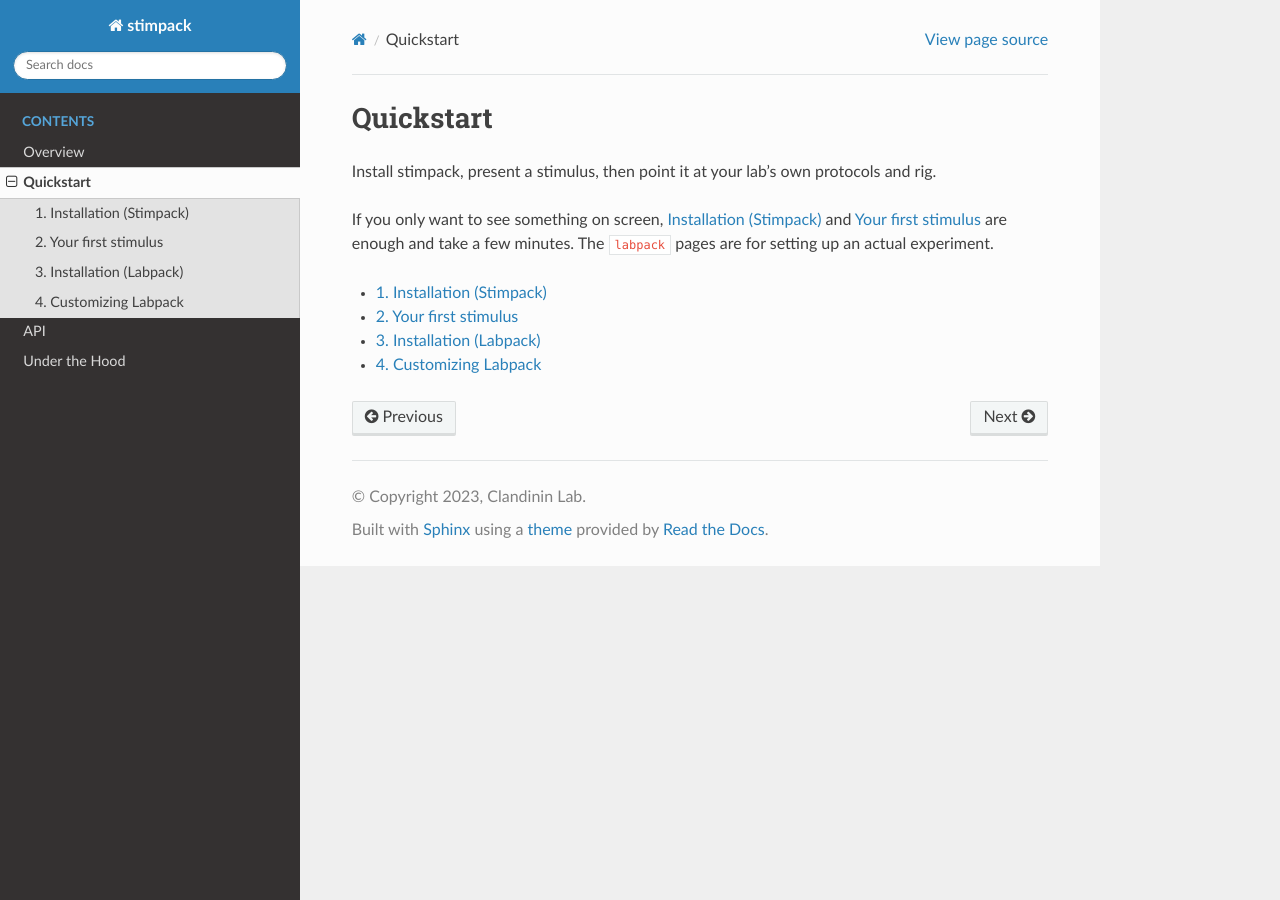
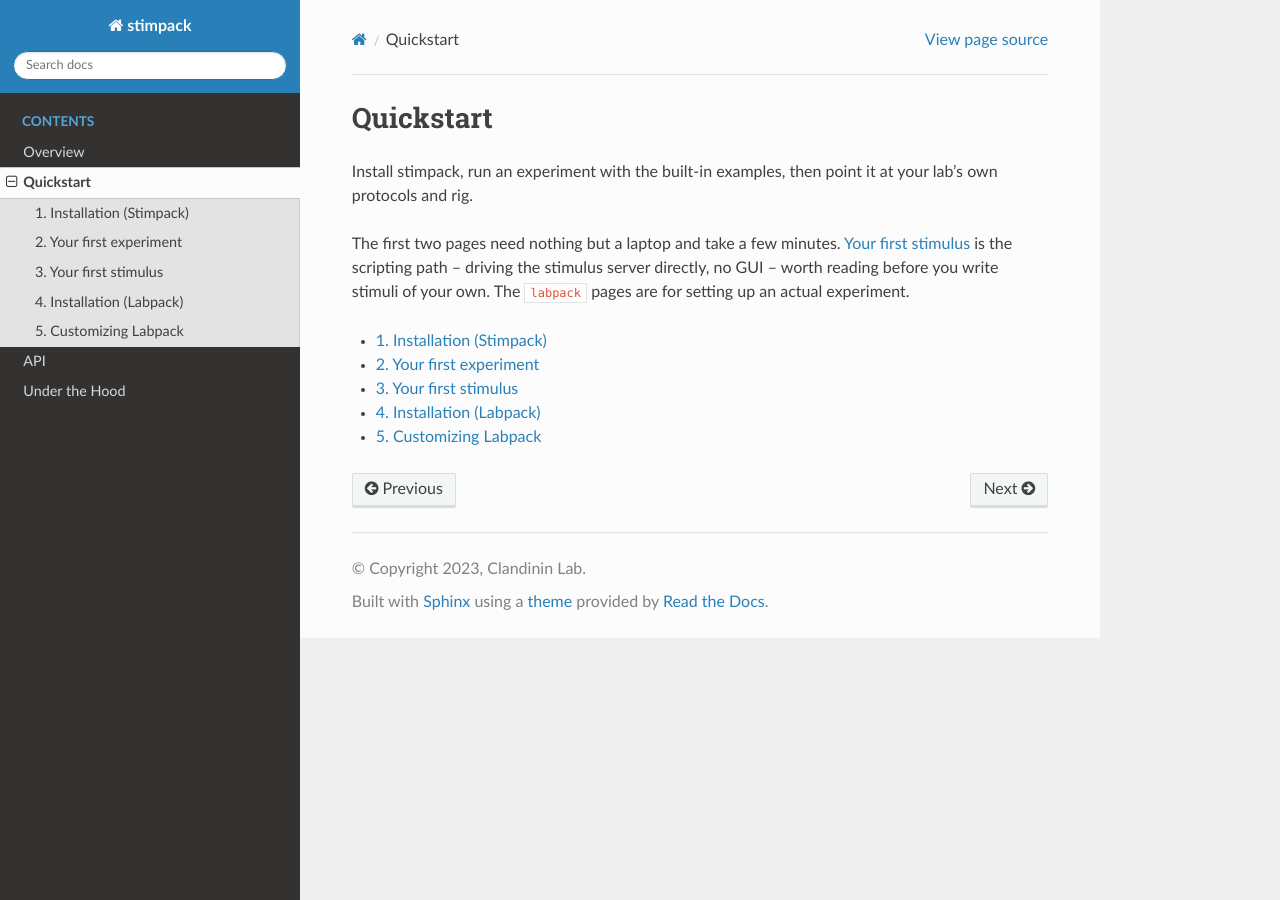
Before and after one commit to ClandininLab/stimpack, a Sphinx documentation site: the page built from docs/source/quickstart.rst, in a window 1280 px wide. Built offline with Sphinx 7.4.7 and the Read the Docs theme 3.1.0, drawn with Linux system fonts in a browser that asks for light colours.

Commit message:
Give the quickstart the product before the plumbing
The quickstart went install -> script the stimulus server -> labpack, and never once launched
stimpack itself. Step two dropped a newcomer into driving the render server from a script -- the
layer underneath the application -- while the two-minute path that actually exists went
undocumented: with no labpack, the startup dialog offers a built-in `default` config and the GUI
loads example_protocol.py, so `pip install stimpack; stimpack; View` shows a drifting grating with
zero code. The window title in every fresh install ("default: default") was the visible trace of a
flow no page described.

New page first_experiment walks that path: launch, accept the default, present
DriftingSquareGrating, and the one rule worth learning at the door -- a list-valued parameter
sweeps across trials. View-vs-Record is introduced where a reader first meets the buttons.

first_stimulus stays, one step later, framed as what it is: the layer underneath, for writing
stimuli of your own or seeing what the render server does -- with an explicit "skip ahead" for
readers who only want an experiment set up. The order now descends the architecture instead of
starting in the basement.

Co-Authored-By: Claude Opus 5 (1M context) <noreply@anthropic.com>
Claude-Session: https://claude.ai/code/session_01CPhcJNpT2UTPfwvfJKLdVv

```diff
--- a/docs/source/first_stimulus.rst
+++ b/docs/source/first_stimulus.rst
@@ -4,6 +4,11 @@ Your first stimulus
 
 This walks through presenting a stimulus from a Python script, without the GUI and without a rig.
 Everything here runs on a laptop.
+
+This is the layer *underneath* :doc:`first_experiment`: the GUI drives exactly the calls made here.
+Come this way when you want to write stimuli of your own, test one in isolation, or understand what
+the render server actually does -- and skip ahead to :doc:`install_labpack` if you just want to set
+up an experiment.
 
 The scripts shown are in the repository's ``examples/`` directory, and each one runs as-is.
 
--- a/docs/source/quickstart.rst
+++ b/docs/source/quickstart.rst
@@ -2,16 +2,19 @@
 Quickstart
 ==========
 
-Install stimpack, present a stimulus, then point it at your lab's own protocols and rig.
+Install stimpack, run an experiment with the built-in examples, then point it at your lab's own
+protocols and rig.
 
-If you only want to see something on screen, :doc:`install` and :doc:`first_stimulus` are enough
-and take a few minutes. The ``labpack`` pages are for setting up an actual experiment.
+The first two pages need nothing but a laptop and take a few minutes. :doc:`first_stimulus` is the
+scripting path -- driving the stimulus server directly, no GUI -- worth reading before you write
+stimuli of your own. The ``labpack`` pages are for setting up an actual experiment.
 
 .. toctree::
     :maxdepth: 1
     :numbered:
 
     install
+    first_experiment
     first_stimulus
     install_labpack
     customize_labpack
```
Also changed, not shown: docs/source/first_experiment.rst (added, +55 -0 lines).
